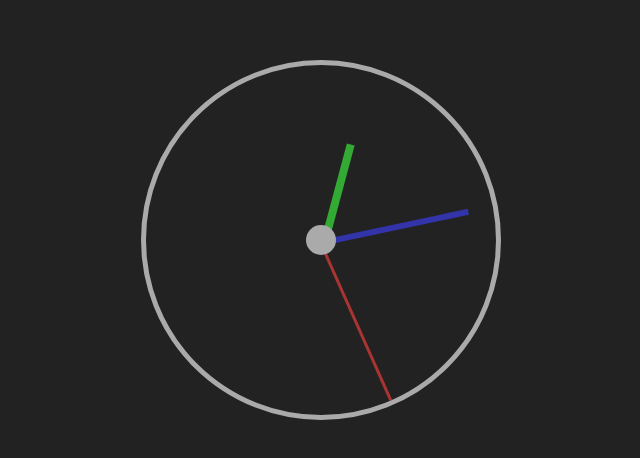
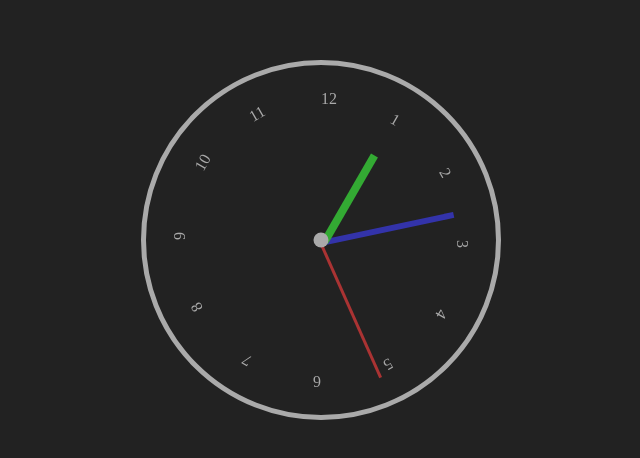
Before and after one commit to luidsonl/Estudos-HTML-CSS-JS, a plain HTML site: page relogio/index.html in a window 1280 px wide. Shown: the part 160-618 px from the top of the page, without its empty margins (319-959 px from the left). Drawn offline with Linux system fonts and the light colour scheme.

Commit message:
Adicionando marcação das horas

```diff
--- a/relogio/app.js
+++ b/relogio/app.js
@@ -1,6 +1,7 @@
 const secondsHand = document.getElementById('seconds-hand')
 const minutesHand = document.getElementById('minutes-hand')
 const hoursHand = document.getElementById('hours-hand')
+const markers = document.getElementById('markers')
 
 function getTime(){
 	const now = new Date()
@@ -10,6 +11,22 @@ function getTime(){
 
 	secondsHand.style.transform = `rotate(${second * 6}deg)`
 	minutesHand.style.transform = `rotate(${minute * 6}deg)`
-	hoursHand.style.transform = `rotate(${hour * 15}deg)`
+	hoursHand.style.transform = `rotate(${hour * 30}deg)`
 }
 setInterval(getTime, 100)
+
+function renderMarkers(){
+	for(let i = 0; i < 12; i++){
+		const marker = document.createElement('div')
+		if (i == 0){
+			marker.textContent = 12
+		} else{
+			marker.textContent = i
+		}
+		marker.style.transform = `rotate(${30 * i}deg)`
+
+		markers.appendChild(marker)
+	}
+}
+
+renderMarkers()
--- a/relogio/style.css
+++ b/relogio/style.css
@@ -20,7 +20,7 @@ body{
 	position: absolute;
 	bottom: 50%;
 	left: 50%;
-	height: 175px;
+	height: 150px;
 	width: 3px;
 	background-color: #a33;
 	transform-origin: 0 100%;
@@ -29,7 +29,7 @@ body{
 	position: absolute;
 	bottom: 50%;
 	left: 50%;
-	height: 150px;
+	height: 135px;
 	width: 6px;
 	background-color: #33a;
 	transform-origin: 0 100%;
@@ -48,9 +48,17 @@ body{
 	position: absolute;
 	bottom: 50%;
 	left: 50%;
-	width: 30px;
-	height: 30px;
+	width: 15px;
+	height: 15px;
 	border-radius: 100%;
 	background-color: #aaa;
-	transform: translate(-15px, 15px);
+	transform: translate(-7.5px, 7.5px);
 }
+#markers > *{
+	color: #aaa;
+	position: absolute;
+	bottom: 50%;
+	left: 50%;
+	height: 150px;
+	transform-origin: 0 100%;
+}
```
